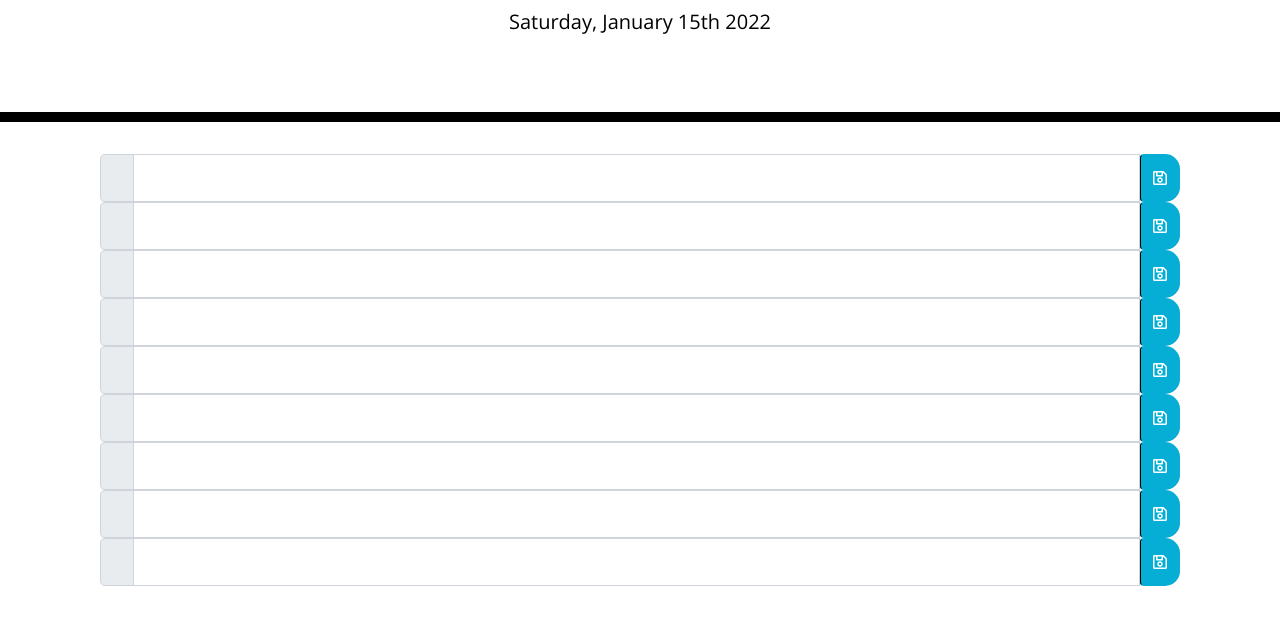
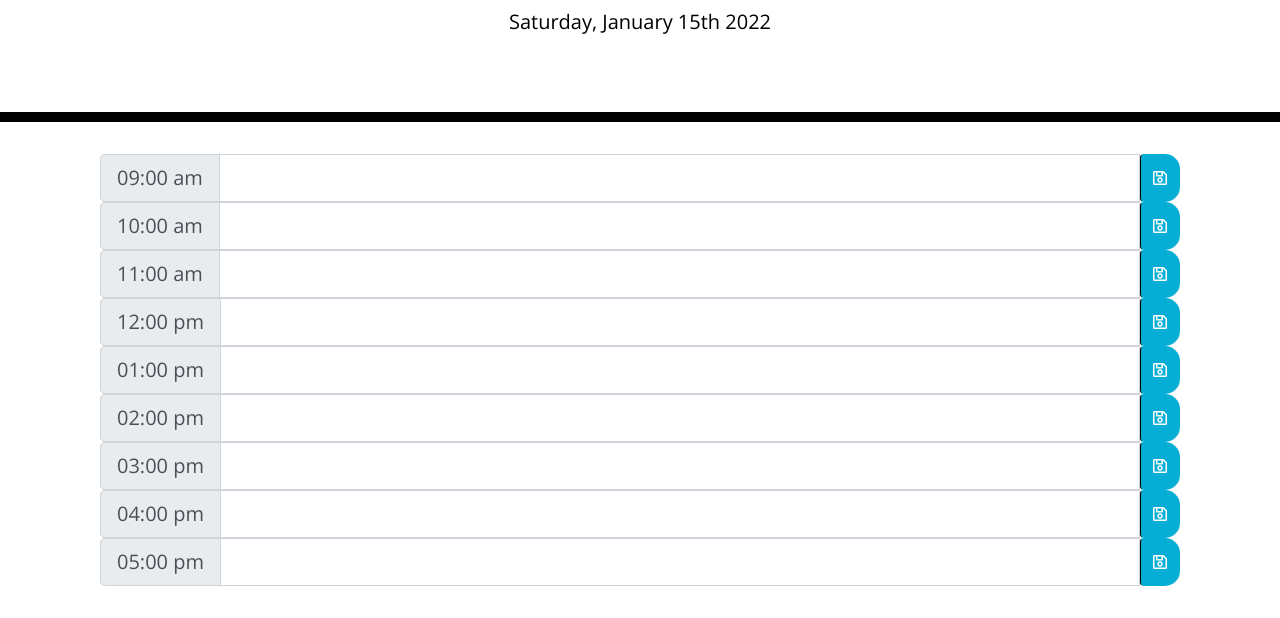
Before and after one commit to tanim-iqbal/Scheduler, a plain HTML site: page index.html in a window 1280 px wide. Shown: the part 182-800 px from the top of the page. Drawn offline with nearby package versions, Linux system fonts and the light colour scheme.

Commit message:
Update index.html

```diff
--- a/index.html
+++ b/index.html
@@ -23,83 +23,81 @@
 
         <div class="container">
 
-            <div class="input-group input-group-lg" data-hour="9">
+            <div class="input-group input-group-lg" data-index="9">
                 <div class="input-group-prepend">
-
-                    <span class="input-group-text time-block block1"></span>
+                    <span class="input-group-text time-block block1">09:00 am</span>
                 </div>
                 <input type="text" class="form-control form9" aria-label="Large">
-
                 <button class="btn saveBtn"><i class="far fa-save"></i></button>
 
             </div>
 
-            <div class="input-group input-group-lg" data-hour="10">
+            <div class="input-group input-group-lg" data-index="10">
                 <div class="input-group-prepend">
-                    <span class="input-group-text time-block block2"></span>
+                    <span class="input-group-text time-block block2">10:00 am</span>
                 </div>
                 <input type="text" class="form-control form10" aria-label="Large">
                 <button class="btn saveBtn"><i class="far fa-save"></i></button>
 
             </div>
 
-            <div class="input-group input-group-lg" data-hour="11">
+            <div class="input-group input-group-lg" data-index="11">
                 <div class="input-group-prepend">
-                    <span class="input-group-text time-block block3"></span>
+                    <span class="input-group-text time-block block3">11:00 am</span>
                 </div>
                 <input type="text" class="form-control form11" aria-label="Large">
                 <button class="btn saveBtn"><i class="far fa-save"></i></button>
 
             </div>
 
-            <div class="input-group input-group-lg" data-hour="12">
+            <div class="input-group input-group-lg" data-index="12">
                 <div class="input-group-prepend">
-                    <span class="input-group-text time-block block4"></span>
+                    <span class="input-group-text time-block block4">12:00 pm</span>
                 </div>
                 <input type="text" class="form-control form12" aria-label="Large">
                 <button class="btn saveBtn"><i class="far fa-save"></i></button>
 
             </div>
 
-            <div class="input-group input-group-lg" data-hour="1">
+            <div class="input-group input-group-lg" data-index="1">
                 <div class="input-group-prepend">
-                    <span class="input-group-text time-block block5"></span>
+                    <span class="input-group-text time-block block5">01:00 pm</span>
                 </div>
                 <input type="text" class="form-control form1" aria-label="Large">
                 <button class="btn saveBtn"><i class="far fa-save"></i></button>
 
             </div>
 
-            <div class="input-group input-group-lg" data-hour="2">
+            <div class="input-group input-group-lg" data-index="2">
                 <div class="input-group-prepend">
-                    <span class="input-group-text time-block block6"></span>
+                    <span class="input-group-text time-block block6">02:00 pm</span>
                 </div>
                 <input type="text" class="form-control form2" aria-label="Large">
                 <button class="btn saveBtn"><i class="far fa-save"></i></button>
 
             </div>
 
-            <div class="input-group input-group-lg" data-hour="3">
+            <div class="input-group input-group-lg" data-index="3">
                 <div class="input-group-prepend">
-                    <span class="input-group-text time-block block7"></span>
+                    <span class="input-group-text time-block block7">03:00 pm</span>
                 </div>
                 <input type="text" class="form-control form3" aria-label="Large">
                 <button class="btn saveBtn"><i class="far fa-save"></i></button>
 
             </div>
 
-            <div class="input-group input-group-lg" data-hour="4">
+            <div class="input-group input-group-lg" data-index="4">
                 <div class="input-group-prepend">
-                    <span class="input-group-text time-block block8"></span>
+                    <span class="input-group-text time-block block8">04:00 pm</span>
                 </div>
                 <input type="text" class="form-control form4" aria-label="Large">
                 <button class="btn saveBtn"><i class="far fa-save"></i></button>
 
             </div>
 
-            <div class="input-group input-group-lg" data-hour="5">
+            <div class="input-group input-group-lg" data-index="5">
                 <div class="input-group-prepend">
-                    <span class="input-group-text time-block block9"></span>
+                    <span class="input-group-text time-block block9">05:00 pm</span>
                 </div>
                 <input type="text" class="form-control form5" aria-label="Large">
                 <button class="btn saveBtn"><i class="far fa-save"></i></button>
```
